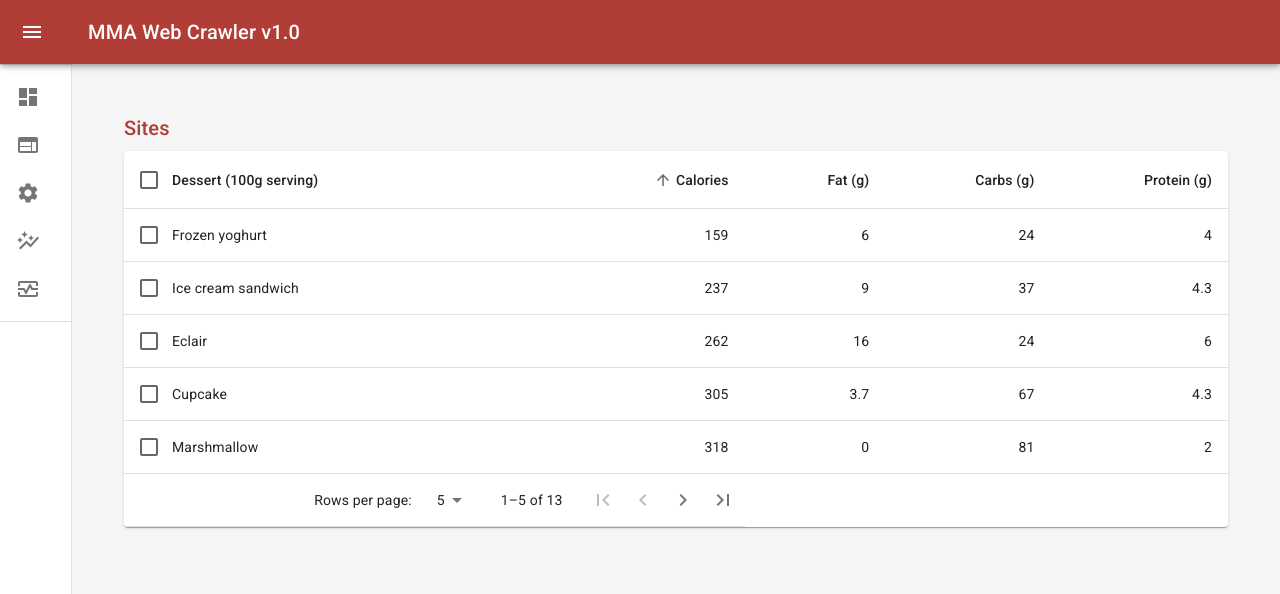
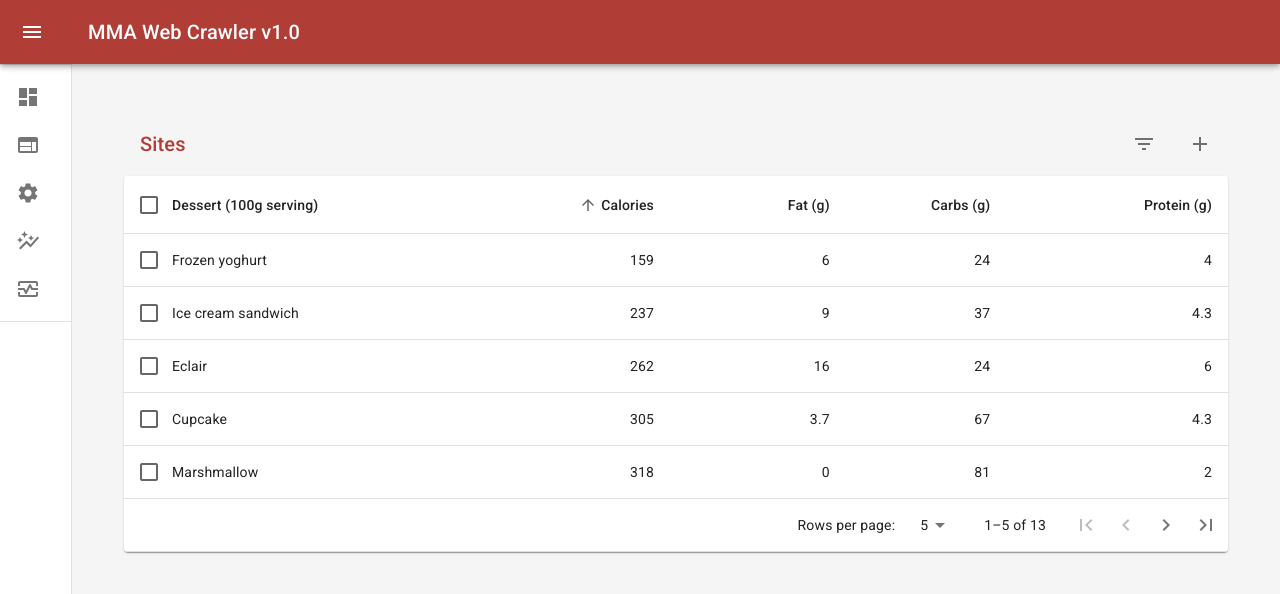
Before and after one commit to MichalKyjovsky/nswi153, a React app in the folder frontend/crawler/: page /sites in a window 1280 px wide. Shown: the top 594 px of the page. Built offline with nearby package versions, Linux system fonts and the light colour scheme.

Commit message:
FE: refactoring Sites page

```diff
--- a/frontend/crawler/src/Sites.tsx
+++ b/frontend/crawler/src/Sites.tsx
@@ -3,7 +3,6 @@ import Box from '@mui/material/Box';
 import Toolbar from '@mui/material/Toolbar';
 import Container from '@mui/material/Container';
 import Paper from '@mui/material/Paper';
-import Title from './Title';
 import Table from '@mui/material/Table';
 import TableHead from '@mui/material/TableHead';
 import TableBody from '@mui/material/TableBody';
@@ -13,85 +12,20 @@ import TableFooter from '@mui/material/TableFooter';
 import TablePagination from '@mui/material/TablePagination';
 import TableRow from '@mui/material/TableRow';
 import IconButton from '@mui/material/IconButton';
-import FirstPageIcon from '@mui/icons-material/FirstPage';
-import KeyboardArrowLeft from '@mui/icons-material/KeyboardArrowLeft';
-import KeyboardArrowRight from '@mui/icons-material/KeyboardArrowRight';
-import LastPageIcon from '@mui/icons-material/LastPage';
+import TablePaginationActions from './TablePaginationActions';
 import Checkbox from '@mui/material/Checkbox';
 import TableSortLabel from '@mui/material/TableSortLabel';
 import { visuallyHidden } from '@mui/utils';
 import { alpha } from '@mui/material/styles';
 import Typography from '@mui/material/Typography';
 import Tooltip from '@mui/material/Tooltip';
+import Stack from '@mui/material/Stack';
 import DeleteIcon from '@mui/icons-material/Delete';
 import FilterListIcon from '@mui/icons-material/FilterList';
+import Addicon from '@mui/icons-material/Add';
+import TextField from '@mui/material/TextField';
 
 
-
-interface TablePaginationActionsProps {
-    count: number;
-    page: number;
-    rowsPerPage: number;
-    onPageChange: (
-        event: React.MouseEvent<HTMLButtonElement>,
-        newPage: number,
-    ) => void;
-}
-
-function TablePaginationActions(props: TablePaginationActionsProps) {
-    const { count, page, rowsPerPage, onPageChange } = props;
-
-    const handleFirstPageButtonClick = (
-        event: React.MouseEvent<HTMLButtonElement>,
-    ) => {
-        onPageChange(event, 0);
-    };
-
-    const handleBackButtonClick = (event: React.MouseEvent<HTMLButtonElement>) => {
-        onPageChange(event, page - 1);
-    };
-
-    const handleNextButtonClick = (event: React.MouseEvent<HTMLButtonElement>) => {
-        onPageChange(event, page + 1);
-    };
-
-    const handleLastPageButtonClick = (event: React.MouseEvent<HTMLButtonElement>) => {
-        onPageChange(event, Math.max(0, Math.ceil(count / rowsPerPage) - 1));
-    };
-
-    return (
-        <Box sx={{ flexShrink: 0, ml: 2.5 }}>
-            <IconButton
-                onClick={handleFirstPageButtonClick}
-                disabled={page === 0}
-                aria-label="first page"
-            >
-                <FirstPageIcon />
-            </IconButton>
-            <IconButton
-                onClick={handleBackButtonClick}
-                disabled={page === 0}
-                aria-label="previous page"
-            >
-                <KeyboardArrowLeft />
-            </IconButton>
-            <IconButton
-                onClick={handleNextButtonClick}
-                disabled={page >= Math.ceil(count / rowsPerPage) - 1}
-                aria-label="next page"
-            >
-                <KeyboardArrowRight />
-            </IconButton>
-            <IconButton
-                onClick={handleLastPageButtonClick}
-                disabled={page >= Math.ceil(count / rowsPerPage) - 1}
-                aria-label="last page"
-            >
-                <LastPageIcon />
-            </IconButton>
-        </Box>
-    );
-}
 
 interface Data {
     calories: number;
@@ -162,6 +96,8 @@ interface Data {
     id: keyof Data;
     label: string;
     numeric: boolean;
+    canFilter: boolean;
+    canOrder: boolean;
 }
 
 const headCells: readonly HeadCell[] = [
@@ -170,30 +106,40 @@ const headCells: readonly HeadCell[] = [
         numeric: false,
         disablePadding: true,
         label: 'Dessert (100g serving)',
+        canFilter: true,
+        canOrder: true,
     },
     {
         id: 'calories',
         numeric: true,
         disablePadding: false,
         label: 'Calories',
+        canFilter: true,
+        canOrder: true,
     },
     {
         id: 'fat',
         numeric: true,
         disablePadding: false,
         label: 'Fat (g)',
+        canFilter: true,
+        canOrder: true,
     },
     {
         id: 'carbs',
         numeric: true,
         disablePadding: false,
         label: 'Carbs (g)',
+        canFilter: false,
+        canOrder: false,
     },
     {
         id: 'protein',
         numeric: true,
         disablePadding: false,
         label: 'Protein (g)',
+        canFilter: true,
+        canOrder: true,
     },
 ];
 
@@ -204,10 +150,11 @@ interface EnhancedTableProps {
     order: Order;
     orderBy: string;
     rowCount: number;
+    filterListShown: boolean;
 }
 
 function EnhancedTableHead(props: EnhancedTableProps) {
-    const { onSelectAllClick, order, orderBy, numSelected, rowCount, onRequestSort } =
+    const { onSelectAllClick, order, orderBy, numSelected, rowCount, onRequestSort, filterListShown } =
         props;
     const createSortHandler =
         (property: keyof Data) => (event: React.MouseEvent<unknown>) => {
@@ -216,6 +163,14 @@ function EnhancedTableHead(props: EnhancedTableProps) {
 
     return (
         <TableHead>
+            {filterListShown && (<TableRow>
+                <TableCell align={'center'}><div style={{ verticalAlign: 'middle', display: 'inline-block', height: '24px' }}><FilterListIcon /></div></TableCell>
+                {headCells.map((headCell) => (
+                    <TableCell>
+                        {headCell.canFilter && (<TextField label={headCell.label} variant="standard" />)}
+                    </TableCell>))}
+            </TableRow>)
+            }
             <TableRow>
                 <TableCell padding="checkbox">
                     <Checkbox
@@ -235,6 +190,7 @@ function EnhancedTableHead(props: EnhancedTableProps) {
                         padding={headCell.disablePadding ? 'none' : 'normal'}
                         sortDirection={orderBy === headCell.id ? order : false}
                     >
+                        {headCell.canOrder ? (
                             <TableSortLabel
                                 active={orderBy === headCell.id}
                                 direction={orderBy === headCell.id ? order : 'asc'}
@@ -246,20 +202,22 @@ function EnhancedTableHead(props: EnhancedTableProps) {
                                         {order === 'desc' ? 'sorted descending' : 'sorted ascending'}
                                     </Box>
                                 ) : null}
-                        </TableSortLabel>
+                            </TableSortLabel>) : headCell.label}
                     </TableCell>
                 ))}
             </TableRow>
-        </TableHead>
+        </TableHead >
     );
 }
 
 interface EnhancedTableToolbarProps {
     numSelected: number;
+    toggleFilterList: React.Dispatch<React.SetStateAction<boolean>>;
 }
 
 const EnhancedTableToolbar = (props: EnhancedTableToolbarProps) => {
-    const { numSelected } = props;
+    const { numSelected, toggleFilterList } = props;
+    const [filterListShown, setFilterListShown] = React.useState(false);
 
     return (
         <Toolbar
@@ -286,24 +244,38 @@ const EnhancedTableToolbar = (props: EnhancedTableToolbarProps) => {
                     sx={{ flex: '1 1 100%' }}
                     variant="h6"
                     id="tableTitle"
-                    component="div"
+                    component="h1"
+                    color="primary"
                 >
-                    Nutrition
+                    Sites
                 </Typography>
             )}
-            {numSelected > 0 ? (
+            <Stack direction="row" spacing={2}>
+                {numSelected === 0 ? (
+                    <React.Fragment>
+                        <Tooltip title="Filter list">
+                            <IconButton onClick={() => {
+                                let toggled = !filterListShown;
+                                toggleFilterList(toggled);
+                                setFilterListShown(toggled);
+                            }}>
+                                <FilterListIcon />
+                            </IconButton>
+                        </Tooltip>
+                        <Tooltip title="Add new website">
+                            <IconButton>
+                                <Addicon />
+                            </IconButton>
+                        </Tooltip>
+                    </React.Fragment>
+                ) :
                     <Tooltip title="Delete">
                         <IconButton>
                             <DeleteIcon />
                         </IconButton>
                     </Tooltip>
-            ) : (
-                <Tooltip title="Filter list">
-                    <IconButton>
-                        <FilterListIcon />
-                    </IconButton>
-                </Tooltip>
-            )}
+                }
+            </Stack>
         </Toolbar>
     );
 };
@@ -311,6 +283,7 @@ const EnhancedTableToolbar = (props: EnhancedTableToolbarProps) => {
 function SitesContent() {
     const [page, setPage] = React.useState(0);
     const [rowsPerPage, setRowsPerPage] = React.useState(5);
+    const [filterListShown, setFilterListShown] = React.useState(false);
 
     // Avoid a layout jump when reaching the last page with empty rows.
     const emptyRows =
@@ -330,6 +303,7 @@ function SitesContent() {
     const [orderBy, setOrderBy] = React.useState<keyof Data>('calories');
     const [selected, setSelected] = React.useState<readonly string[]>([]);
     const [dense, setDense] = React.useState(false);
+
 
     const handleRequestSort = (
         event: React.MouseEvent<unknown>,
@@ -387,7 +361,7 @@ function SitesContent() {
                 }}
             >
                 <Container maxWidth="lg" sx={{ mt: 2, mb: 2 }}>
-                    <Title>Sites</Title>
+                    <EnhancedTableToolbar numSelected={selected.length} toggleFilterList={setFilterListShown} />
                     <TableContainer component={Paper} >
                         <Table sx={{ minWidth: 500 }} aria-label="custom pagination table">
                             <EnhancedTableHead
@@ -397,6 +371,7 @@ function SitesContent() {
                                 onSelectAllClick={handleSelectAllClick}
                                 onRequestSort={handleRequestSort}
                                 rowCount={rows.length}
+                                filterListShown={filterListShown}
                             />
                             <TableBody>
                                 {rows.slice().sort(getComparator(order, orderBy))
@@ -453,7 +428,7 @@ function SitesContent() {
                                 <TableRow>
                                     <TablePagination
                                         rowsPerPageOptions={[5, 10, 25, { label: 'All', value: -1 }]}
-                                        colSpan={3}
+                                        colSpan={6}
                                         count={rows.length}
                                         rowsPerPage={rowsPerPage}
                                         page={page}
--- /dev/null
+++ b/frontend/crawler/src/TablePaginationActions.tsx
@@ -0,0 +1,72 @@
+import * as React from 'react';
+import Box from '@mui/material/Box';
+import IconButton from '@mui/material/IconButton';
+import FirstPageIcon from '@mui/icons-material/FirstPage';
+import KeyboardArrowLeft from '@mui/icons-material/KeyboardArrowLeft';
+import KeyboardArrowRight from '@mui/icons-material/KeyboardArrowRight';
+import LastPageIcon from '@mui/icons-material/LastPage';
+
+export interface TablePaginationActionsProps {
+    count: number;
+    page: number;
+    rowsPerPage: number;
+    onPageChange: (
+        event: React.MouseEvent<HTMLButtonElement>,
+        newPage: number,
+    ) => void;
+}
+
+export default function TablePaginationActions(props: TablePaginationActionsProps) {
+    const { count, page, rowsPerPage, onPageChange } = props;
+
+    const handleFirstPageButtonClick = (
+        event: React.MouseEvent<HTMLButtonElement>,
+    ) => {
+        onPageChange(event, 0);
+    };
+
+    const handleBackButtonClick = (event: React.MouseEvent<HTMLButtonElement>) => {
+        onPageChange(event, page - 1);
+    };
+
+    const handleNextButtonClick = (event: React.MouseEvent<HTMLButtonElement>) => {
+        onPageChange(event, page + 1);
+    };
+
+    const handleLastPageButtonClick = (event: React.MouseEvent<HTMLButtonElement>) => {
+        onPageChange(event, Math.max(0, Math.ceil(count / rowsPerPage) - 1));
+    };
+
+    return (
+        <Box sx={{ flexShrink: 0, ml: 2.5 }}>
+            <IconButton
+                onClick={handleFirstPageButtonClick}
+                disabled={page === 0}
+                aria-label="first page"
+            >
+                <FirstPageIcon />
+            </IconButton>
+            <IconButton
+                onClick={handleBackButtonClick}
+                disabled={page === 0}
+                aria-label="previous page"
+            >
+                <KeyboardArrowLeft />
+            </IconButton>
+            <IconButton
+                onClick={handleNextButtonClick}
+                disabled={page >= Math.ceil(count / rowsPerPage) - 1}
+                aria-label="next page"
+            >
+                <KeyboardArrowRight />
+            </IconButton>
+            <IconButton
+                onClick={handleLastPageButtonClick}
+                disabled={page >= Math.ceil(count / rowsPerPage) - 1}
+                aria-label="last page"
+            >
+                <LastPageIcon />
+            </IconButton>
+        </Box>
+    );
+}
```
Lines whose indentation alone changed are shown as unchanged.
